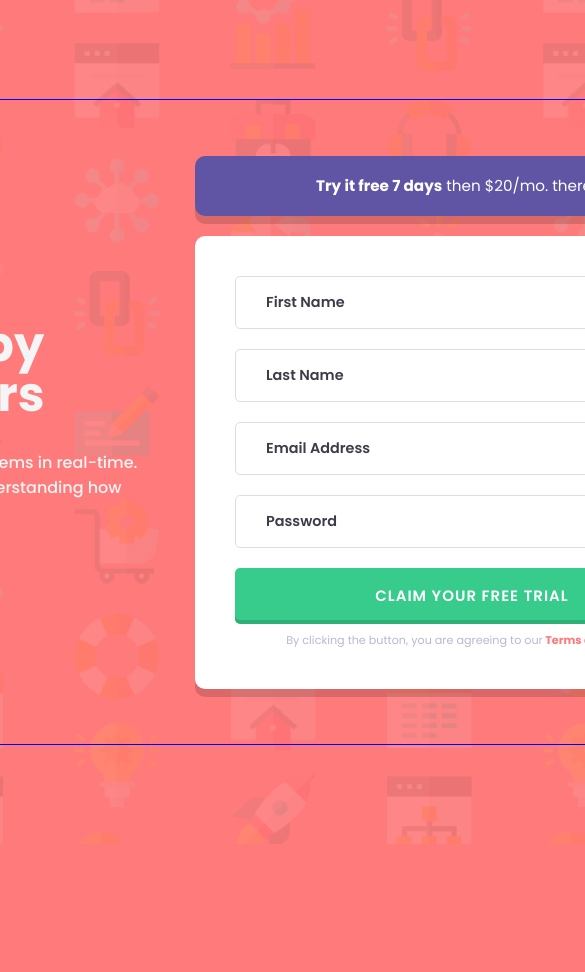
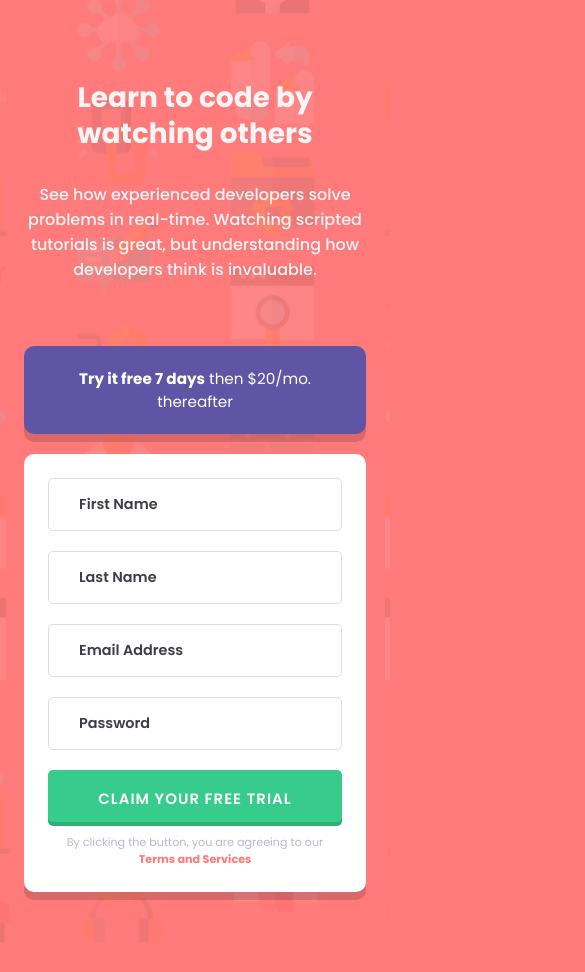
Before and after one commit to EdwinSch/react-signup-form, a React (Vite) app: page / in a window 390 px wide. Shown: the top 972 px of the page, 585 px wide, since content can reach past the window. Before the commit the page ends 844 px from the top, so only its background shows below. Built offline with nearby package versions, Linux system fonts and the light colour scheme.

Commit message:
add responsive styles

```diff
--- a/src/components/Form.jsx
+++ b/src/components/Form.jsx
@@ -12,8 +12,12 @@ const Form = () => {
     newMember.email = event.target[2].value;
     newMember.password = event.target[3].value;
     console.log(newMember);
+    //clear inputs
+    for (let i = 0; i < 4; i++) {
+      event.target[i].value = "";
+    }
   };
-
+  // return
   return (
     <section className="form-wrapper">
       <Banner />
--- a/src/index.css
+++ b/src/index.css
@@ -31,7 +31,6 @@ main {
   width: 1110px;
   height: 646px;
   display: flex;
-  border: var(--inspect);
 }
 section {
   width: 50%;
@@ -66,6 +65,7 @@ h1 {
   justify-content: center;
   align-items: center;
   box-shadow: 0 8px 0 rgba(0, 0, 0, 0.15);
+  text-align: center;
 }
 .banner p {
   font-size: 0.95rem;
@@ -135,3 +135,44 @@ input::placeholder {
   text-transform: capitalize;
   color: var(--ps_textDark);
 }
+
+/* --- MOBILE RESPONSIVE --- */
+@media screen and (max-width: 1110px) {
+  body {
+    align-items: start;
+  }
+  main {
+    margin: 80px 24px;
+    width: auto;
+    height: auto;
+    flex-direction: column;
+    align-items: center;
+  }
+  section {
+    width: 100%;
+  }
+  h1 {
+    text-align: center;
+  }
+  .advertisement-wrapper p {
+    margin-bottom: 64px;
+    text-align: center;
+  }
+}
+
+@media screen and (max-width: 500px) {
+  body {
+    background-image: url(./assets/bg-intro-mobile.png);
+  }
+  h1 {
+    font-size: 28px;
+    line-height: 36px;
+  }
+  .banner {
+    height: 88px;
+    padding: 20px;
+  }
+  form {
+    padding: 24px;
+  }
+}
```
